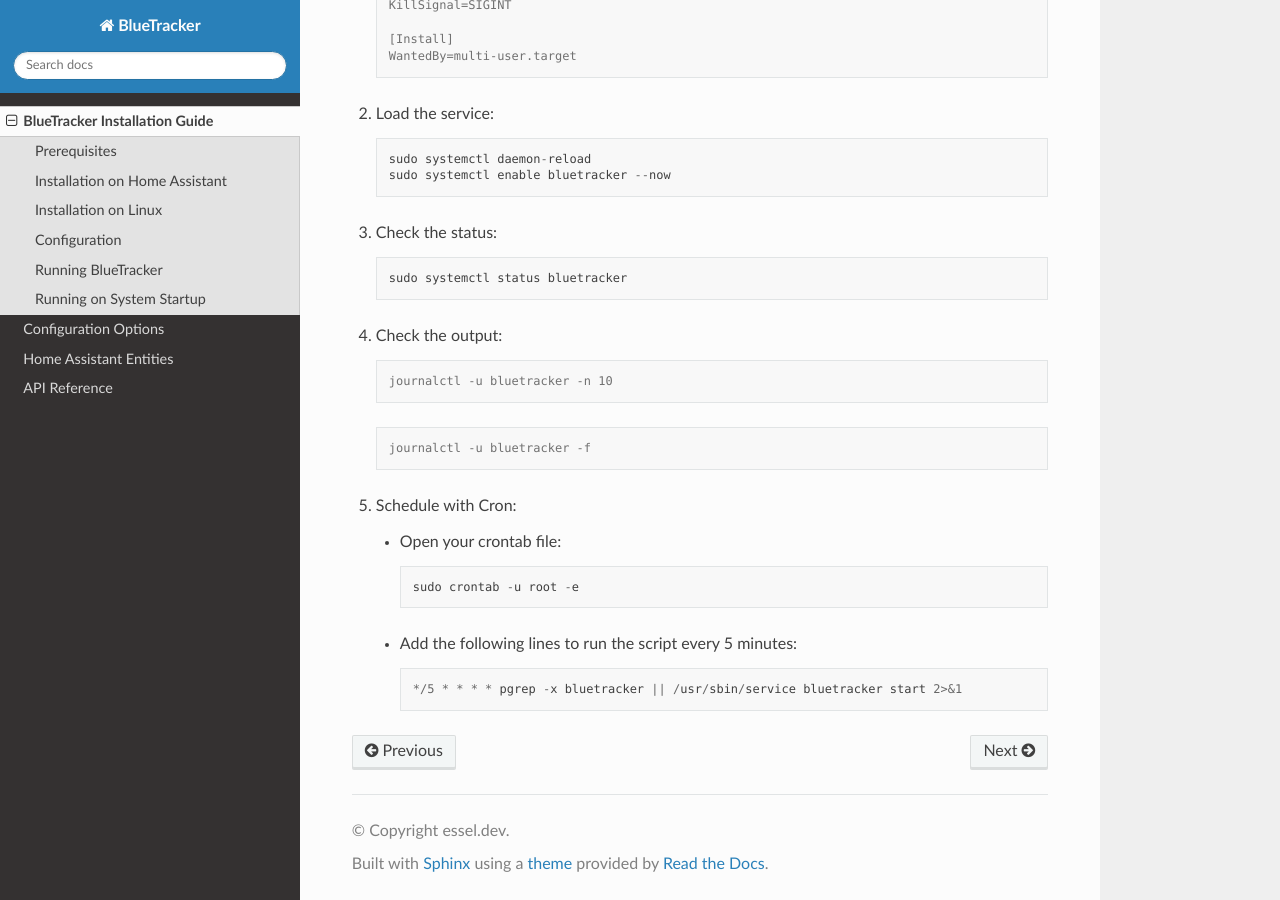
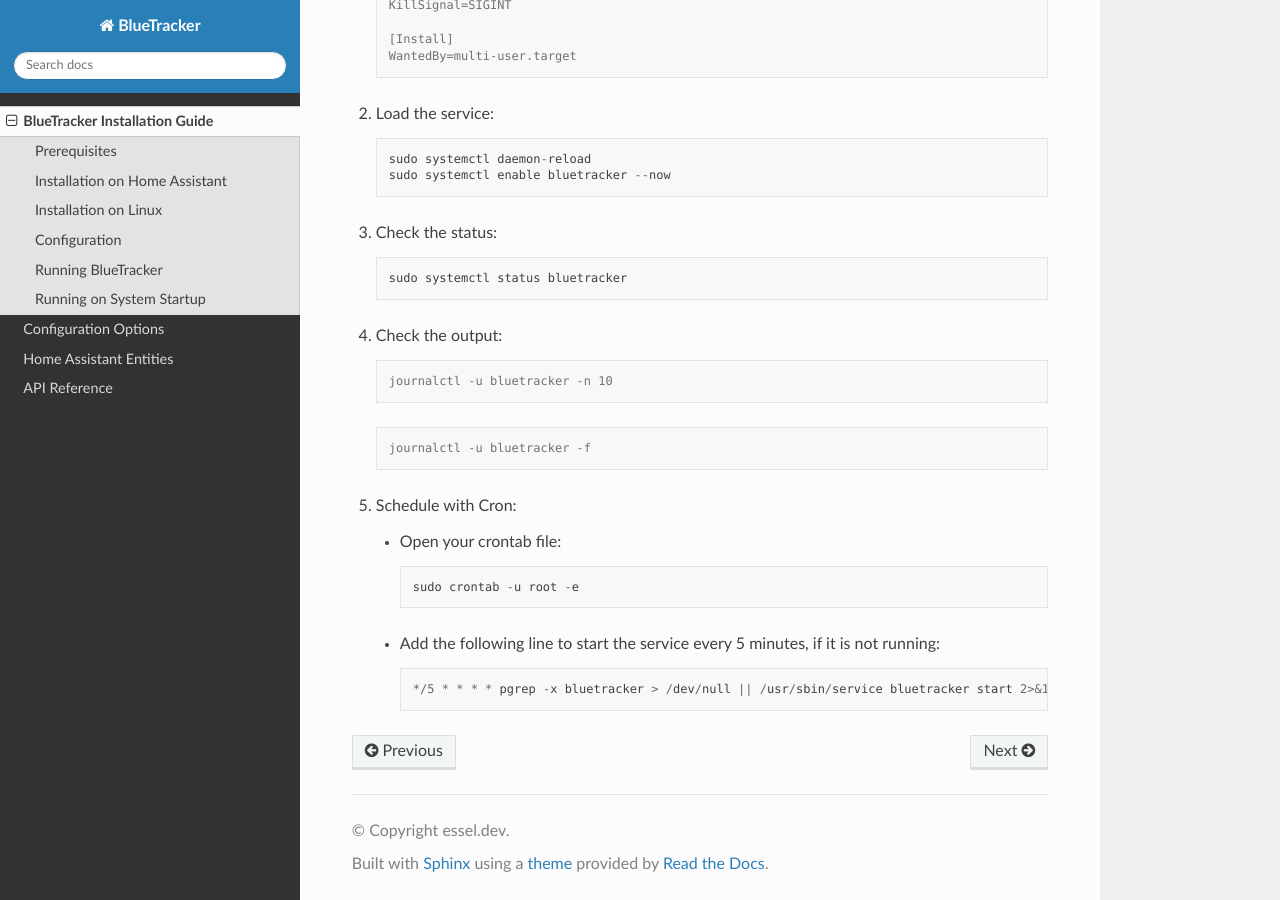
Before and after one commit to essel-dev/bluetracker, a Sphinx documentation site: the page built from docs/source/installation.rst, in a window 1280 px wide and 900 px high, scrolled down 2791 px. Built offline with Sphinx 7.4.7 and the Read the Docs theme 2.0.0, drawn with Linux system fonts in a browser that asks for light colours.

Commit message:
docs: Add > /dev/null to cronjob to suppress unnecessary output

```diff
--- a/docs/source/installation.rst
+++ b/docs/source/installation.rst
@@ -163,6 +163,6 @@
 
         sudo crontab -u root -e
 
-   - Add the following lines to run the script every 5 minutes::
+   - Add the following line to start the service every 5 minutes, if it is not running::
 
-        */5 * * * * pgrep -x bluetracker || /usr/sbin/service bluetracker start 2>&1
+        */5 * * * * pgrep -x bluetracker > /dev/null || /usr/sbin/service bluetracker start 2>&1
```
